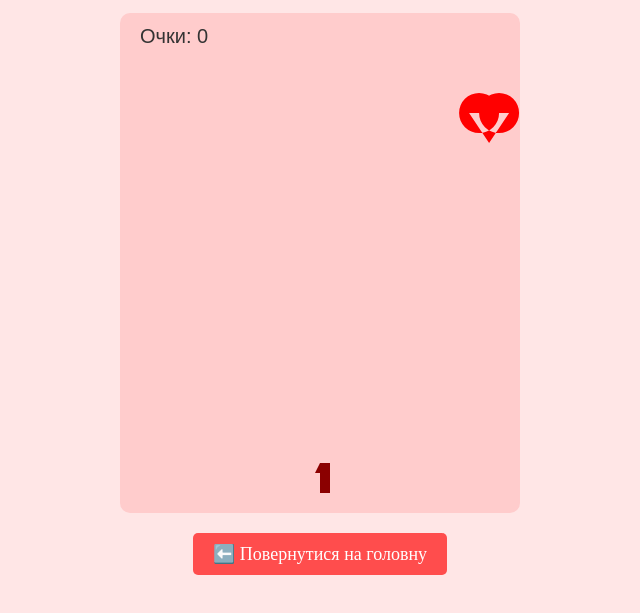
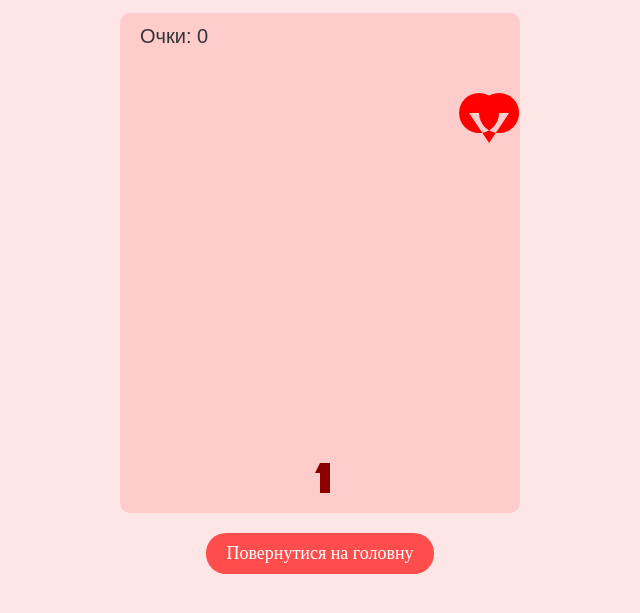
Before and after one commit to ProfessionalA1k0/ValentinesSite, a plain HTML site: page game.html in a window 1280 px wide. Shown: the part 103-716 px from the top of the page, without its empty margins (320-960 px from the left). Drawn offline with nearby package versions, Linux system fonts and the light colour scheme.

Commit message:
Update game.html

```diff
--- a/game.html
+++ b/game.html
@@ -25,7 +25,7 @@
 <p>Натисни на пробіл, щоб вистрілити стрілою! Влуч у сердечко! 🎯</p>
 <canvas id="gameCanvas"></canvas>
 
-<a href="index.html" class="back-button">⬅️ Повернутися на головну</a>
+<a href="index.html" class="back-button">Повернутися на головну</a>
 
 <style>
     .back-button {
@@ -36,7 +36,7 @@
         text-decoration: none;
         color: white;
         background-color: #ff4d4d;
-        border-radius: 5px;
+        border-radius: 20px;
         transition: background 0.3s;
     }
     .back-button:hover {
```
